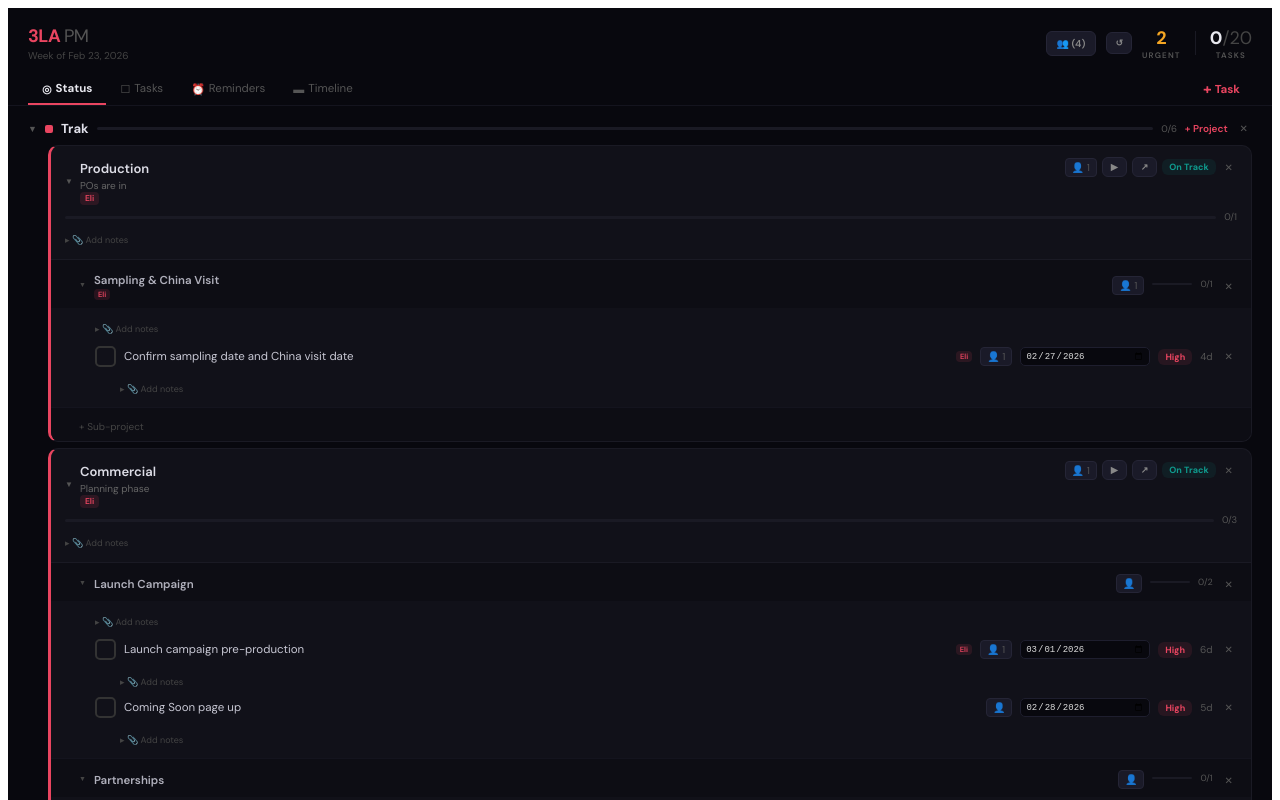
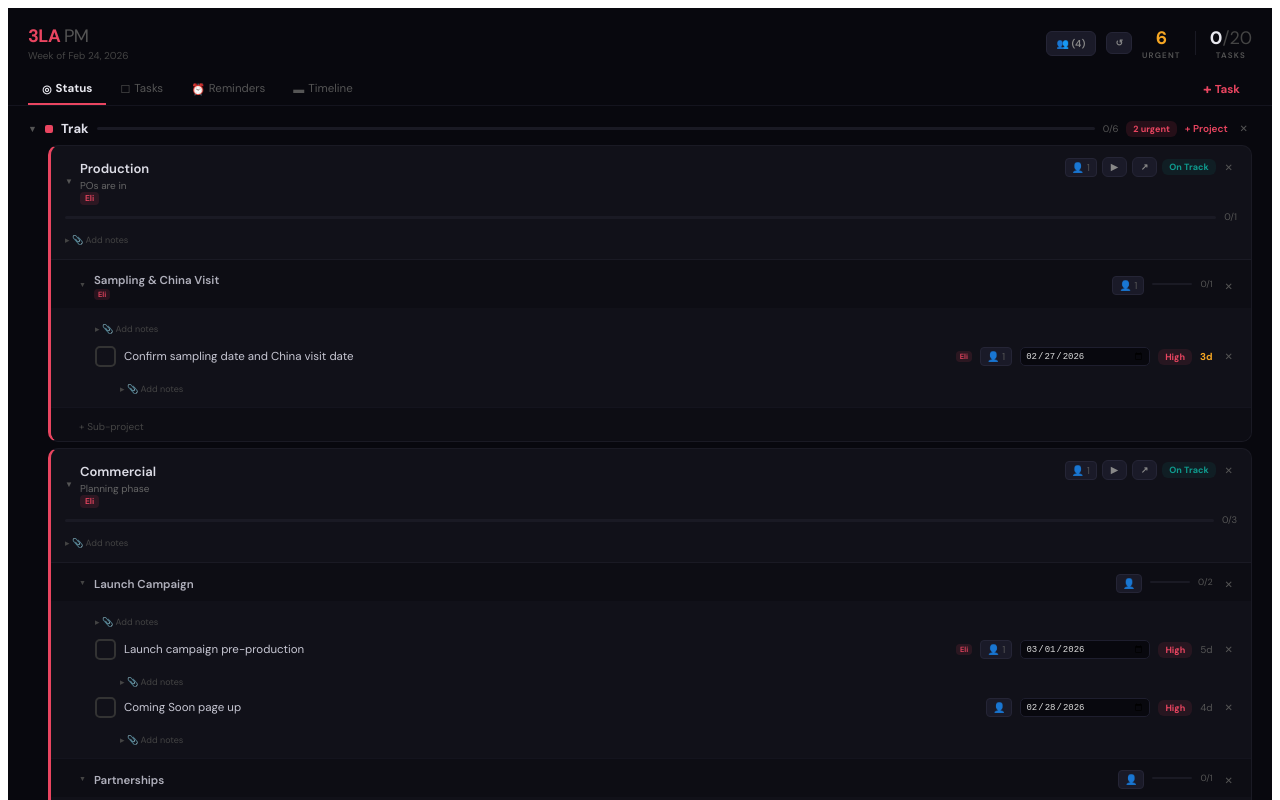
Before and after one commit to eli3la/3LA_PM, a React (Vite) app: page / in a window 1280 px wide. Shown: the top 800 px of the page. Built offline with nearby package versions, Linux system fonts and the light colour scheme.

Commit message:
Add files via upload

```diff
--- a/App.jsx
+++ b/App.jsx
@@ -6,7 +6,7 @@ const INIT=[{id:"trak",name:"Trak",color:"#e94560",projects:[{id:"tp",name:"Prod
 const ST={"on-track":{l:"On Track",c:"#0f9b8e"},"at-risk":{l:"At Risk",c:"#f5a623"},blocked:{l:"Blocked",c:"#e94560"},complete:{l:"Complete",c:"#6b7280"}};
 const PR={high:{l:"High",c:"#e94560",s:0},medium:{l:"Med",c:"#f5a623",s:1},low:{l:"Low",c:"#6b7280",s:2}};
 const CL=["#e94560","#f5a623","#0f9b8e","#8b5cf6","#3b82f6","#ec4899","#14b8a6","#f97316"];
-const du=d=>Math.round((new Date(d+"T00:00:00")-new Date("2026-02-23T00:00:00"))/864e5);
+const du=d=>{const now=new Date();now.setHours(0,0,0,0);return Math.round((new Date(d+"T00:00:00")-now)/864e5)};
 const fm=d=>new Date(d+"T00:00:00").toLocaleDateString("en-US",{month:"short",day:"numeric"});
 const dba=(a,b)=>Math.round((new Date(b)-new Date(a))/864e5);
 const uid=()=>"_"+Math.random().toString(36).slice(2,9);
@@ -14,7 +14,7 @@ const pn=id=>PEOPLE.find(p=>p.id===id);
 const addDays=(d,n)=>{const x=new Date(d+"T00:00:00");x.setDate(x.getDate()+n);return x.toISOString().slice(0,10)};
 const gAll=data=>{const o=[];data.forEach(c=>c.projects.forEach(p=>p.subprojects.forEach(s=>s.tasks.forEach(t=>o.push({...t,catId:c.id,catName:c.name,catColor:c.color,projId:p.id,projName:p.name,projTags:p.tags||[],spId:s.id,spName:s.name,spTags:s.tags||[]})))));return o};
 const css={bg:"#08080e",card:"#111119",bdr:"#1a1a24",sub:"#0d0d14"};
-const GS="2026-01-01",GE="2026-07-01",TD=dba(GS,GE),TOD=dba(GS,"2026-02-23");
+const GS="2026-01-01",GE="2026-07-01",TD=dba(GS,GE),TOD=dba(GS,new Date().toISOString().slice(0,10));
 const LS_D="3la_data",LS_P="3la_people";
 const load=(k,fb)=>{try{if(typeof localStorage==="undefined")return fb;const v=localStorage.getItem(k);if(!v)return fb;const p=JSON.parse(v);if(k===LS_D&&(!Array.isArray(p)||!p[0]?.projects))return fb;if(k===LS_P&&(!Array.isArray(p)||!p[0]?.name))return fb;return p}catch(e){return fb}};
 const save=(k,v)=>{try{if(typeof localStorage!=="undefined")localStorage.setItem(k,JSON.stringify(v))}catch(e){}};
@@ -169,7 +169,7 @@ export default function App(){
     <link href="https://fonts.googleapis.com/css2?family=DM+Sans:wght@400;500;600;700&display=swap" rel="stylesheet"/>
     <div style={{padding:"16px 20px 0",borderBottom:"1px solid #14141e"}}>
       <div style={{display:"flex",justifyContent:"space-between",alignItems:"center",marginBottom:12}}>
-        <div><div style={{fontSize:18,fontWeight:700,letterSpacing:-.5}}><span style={{color:"#e94560"}}>3LA</span> <span style={{color:"#555",fontWeight:400}}>PM</span></div><div style={{fontSize:10,color:"#444",marginTop:1}}>Week of Feb 23, 2026</div></div>
+        <div><div style={{fontSize:18,fontWeight:700,letterSpacing:-.5}}><span style={{color:"#e94560"}}>3LA</span> <span style={{color:"#555",fontWeight:400}}>PM</span></div><div style={{fontSize:10,color:"#444",marginTop:1}}>Week of {new Date().toLocaleDateString("en-US",{month:"short",day:"numeric",year:"numeric"})}</div></div>
         <div style={{display:"flex",gap:10,alignItems:"center"}}>
           <PM people={people} setPeople={setPeople}/>
           <Bt sx={{padding:"4px 8px",fontSize:9}} onClick={()=>{if(confirm("Reset all data to defaults?")){setData(INIT);setPeople(PEOPLE)}}}>↺</Bt>
```
